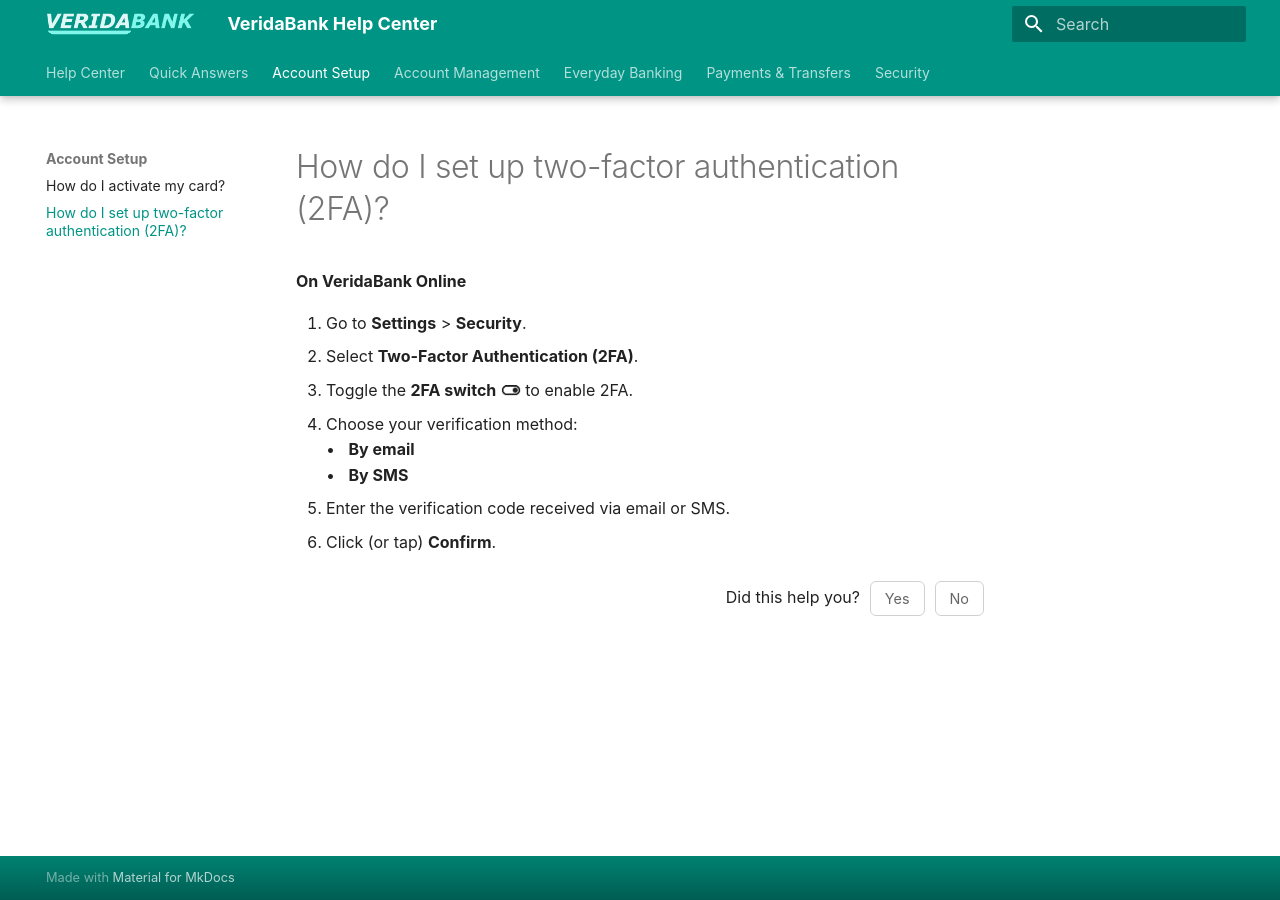
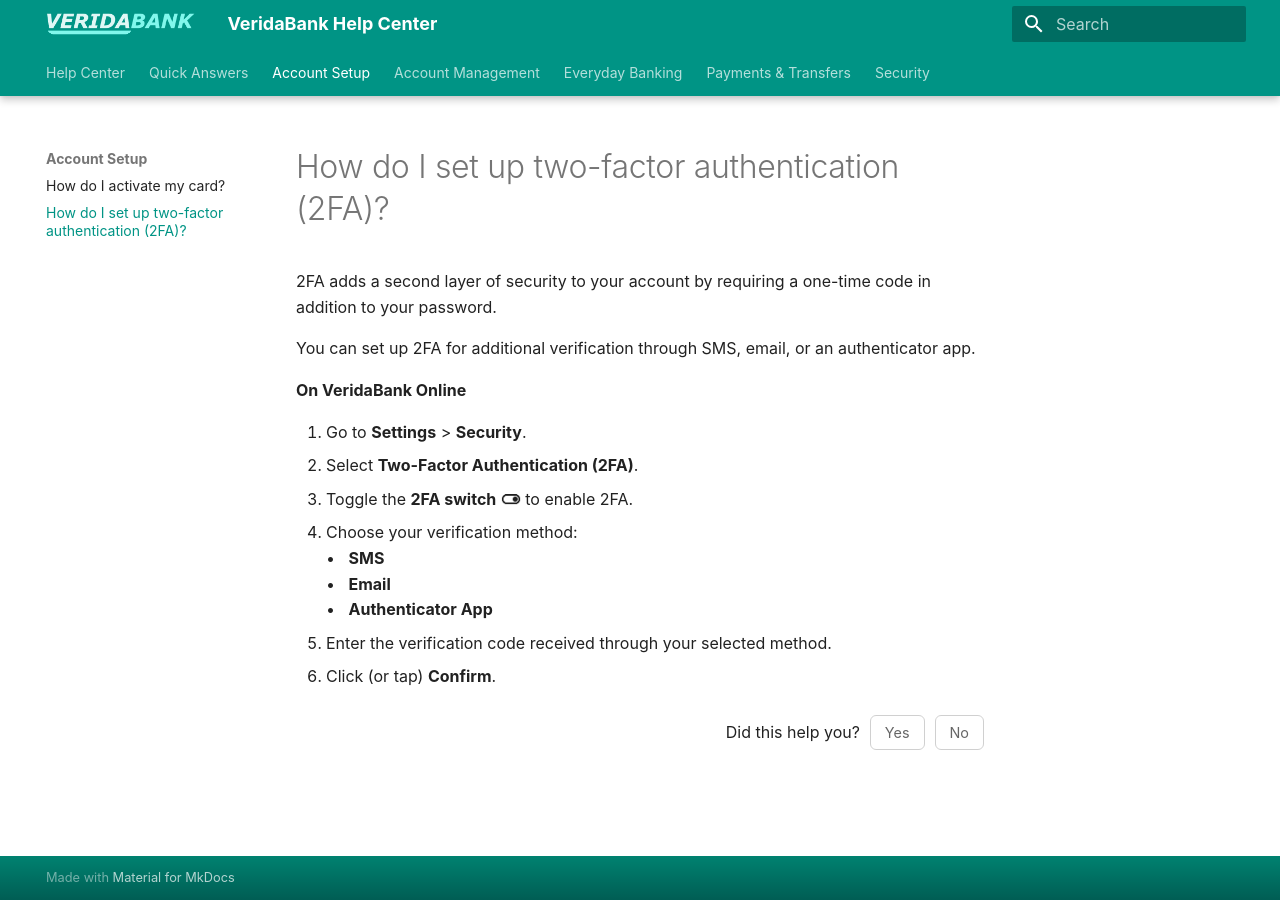
Before and after one commit to mlbms19/VeridaBank, an MkDocs documentation site: the page built from docs/Account Setup/Set up 2FA.md, in a window 1280 px wide. Built offline with MkDocs 1.6.1 and Material for MkDocs 9.7.7, drawn with Linux system fonts in a browser that asks for light colours; some web fonts are replaced.

Commit message:
Update 2FA setup article

```diff
--- a/docs/Account Setup/Set up 2FA.md
+++ b/docs/Account Setup/Set up 2FA.md
@@ -1,4 +1,8 @@
 # How do I set up two-factor authentication (2FA)?
+
+2FA adds a second layer of security to your account by requiring a one-time code in addition to your password.
+
+You can set up 2FA for additional verification through SMS, email, or an authenticator app.
 
 **On VeridaBank Online**
 
@@ -6,7 +10,8 @@
 2.	Select **Two-Factor Authentication (2FA)**.
 3.  Toggle the **2FA switch** ![Toggle icon](toggle_on.png){ width="20" } to enable 2FA.
 4.	Choose your verification method:<br>
-    •&nbsp;&nbsp; **By email**<br>
-    •&nbsp;&nbsp; **By SMS**
-5.	Enter the verification code received via email or SMS.
+    •&nbsp;&nbsp; **SMS**<br>
+    •&nbsp;&nbsp; **Email**<br>
+    •&nbsp;&nbsp; **Authenticator App**
+5.	Enter the verification code received through your selected method.
 6.	Click (or tap) **Confirm**.
```
